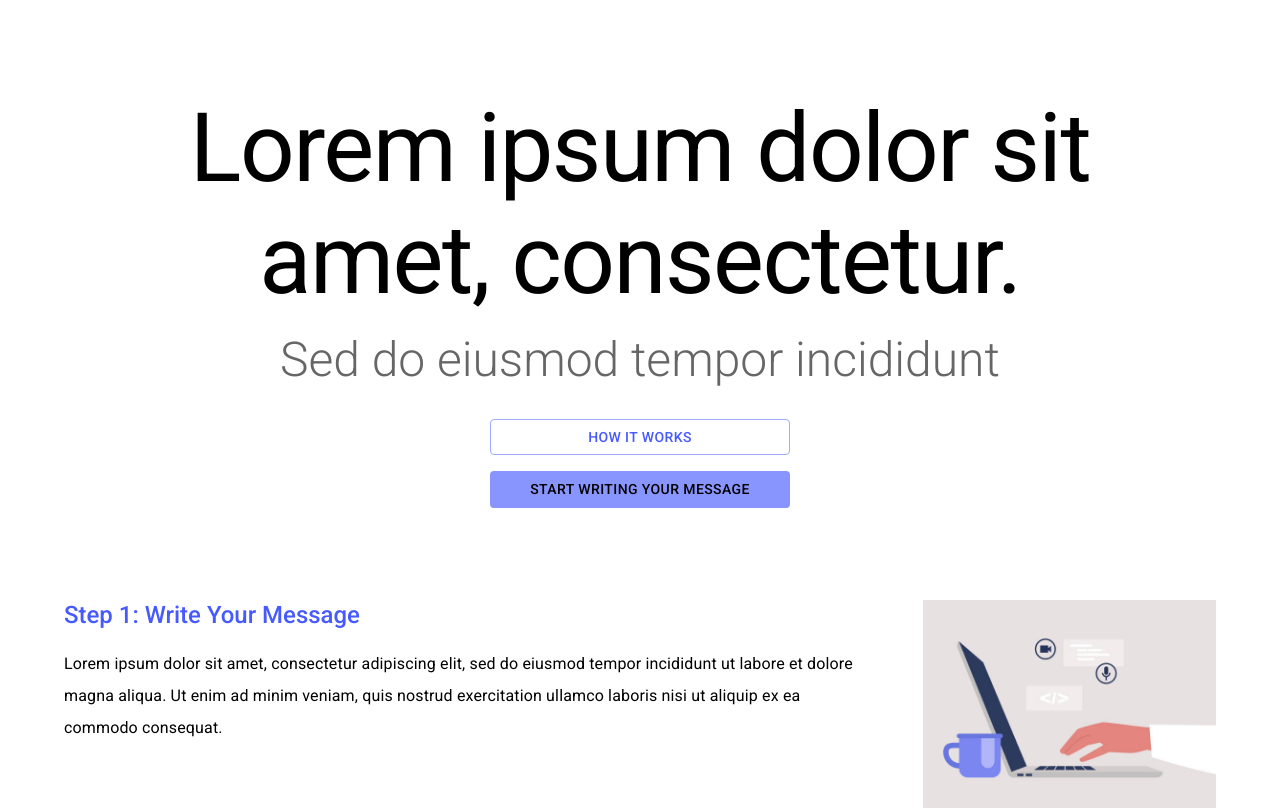
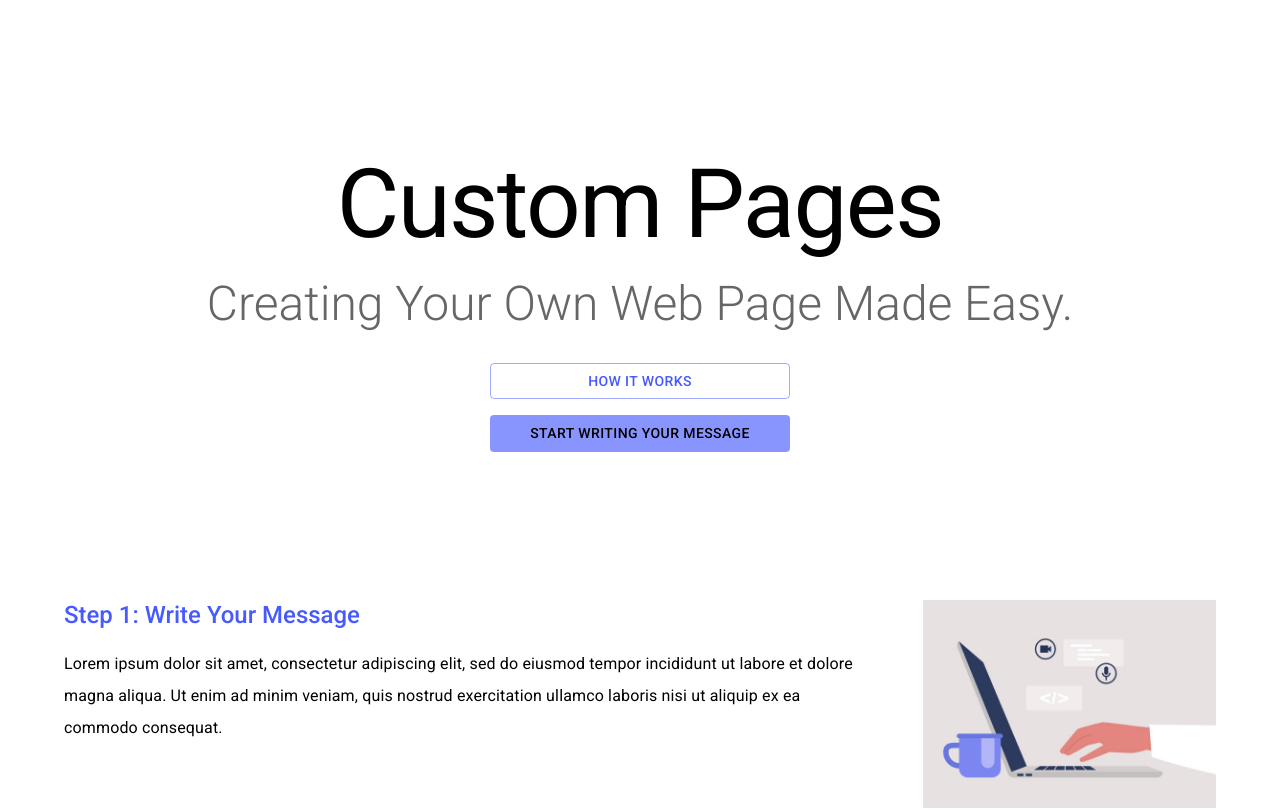
Before and after one commit to ally-petitt/custom-pages, a React (Create React App) app: page /home in a window 1280 px wide. Shown: the top 810 px of the page. Built offline with nearby package versions, Linux system fonts and the light colour scheme; no server answers.

Commit message:
added text and scrolling on button click

```diff
--- a/package.json
+++ b/package.json
@@ -16,6 +16,7 @@
     "react": "^17.0.2",
     "react-dom": "^17.0.2",
     "react-scripts": "5.0.0",
+    "react-scroll": "^1.8.5",
     "util": "^0.12.4",
     "web-vitals": "^2.1.4"
   },
--- a/src/components/Home/Home.js
+++ b/src/components/Home/Home.js
@@ -6,6 +6,7 @@ import typing from "../../images/typing.jpg"
 import url from "../../images/url.png"
 import whyUs from "../../images/why-us.jpg"
 import { Link } from "react-router-dom";
+import { Link as Scroll } from "react-scroll"
 
 function Home() {
   let theme = createTheme({
@@ -40,22 +41,22 @@ function Home() {
         alignItems: "center"
       }}>
         <Typography variant='h1' sx={{ fontWeight: 400 }}>
-          Lorem ipsum dolor sit amet, consectetur.
+          Custom Pages
         </Typography>
         <Typography variant="h3" mt={2} sx={{ color: "text.secondary", fontWeight: 300, marginBottom: "15px" }}>
-         Sed do eiusmod tempor incididunt
+         Creating Your Own Web Page Made Easy.
         </Typography>
         <Stack spacing={2} mt={2} width={{ xs: "200px", sm: "300px", m: "400px"}}>
-          <Button variant="outlined">How it works</Button>
+          <Button variant="outlined"><Scroll to="step1" smooth={true}>How it works</Scroll></Button>
           <Button variant="filled" sx={{ bgcolor: "var(--light-purple)" }}>
-            Start Writing Your Message
+            <Scroll to="form" smooth={true}>Start Writing Your Message</Scroll>
           </Button>
         </Stack>
       </Container>
 
 
       {/* Step 1 */}
-      <Container>
+      <Container id="step1">
         <Stack direction={{ xs: "column", sm: "row"}} spacing={2} alignItems={{ xs: "center", sm:"start"}} >
           <Box textAlign={{ xs: "center", sm: "start"}}>
             <Typography variant="h5" component="h3" color="primary" sx={{fontWeight: "500"}}>
@@ -133,7 +134,7 @@ function Home() {
 
 
       {/* template form */}
-      <Container sx={{ marginTop: "100px", display: "flex", flexDirection: "column", alignItems: "center" }}>
+      <Container id="form" sx={{ marginTop: "100px", display: "flex", flexDirection: "column", alignItems: "center" }}>
         <Typography variant="h4" component="body" color="primary" textAlign="center" sx={{ fontWeight: "600", borderBottom: "solid 3px black", width: "fit-content" }}>
               Start Writing Your Message
         </Typography>
```
Also changed, not shown: 18 other files (tests, documents, lock files or other folders).
